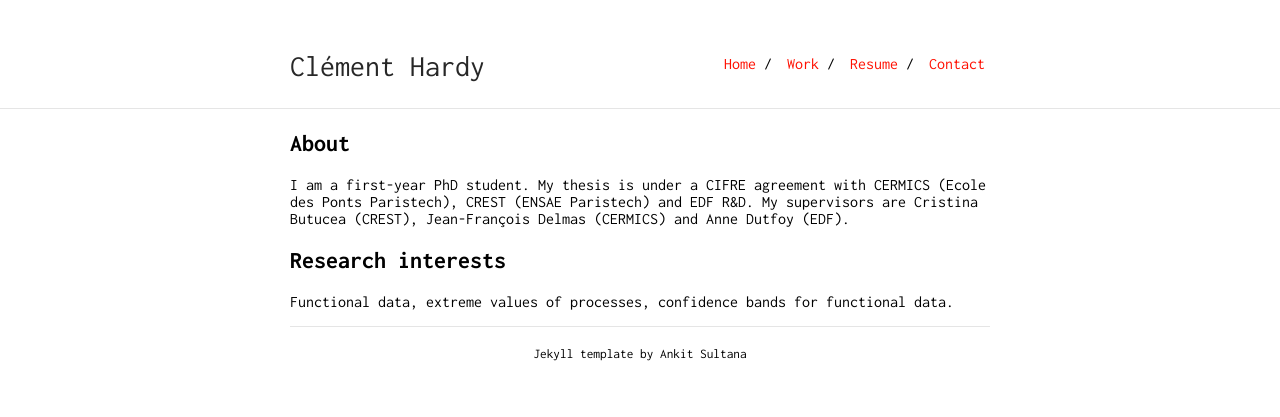
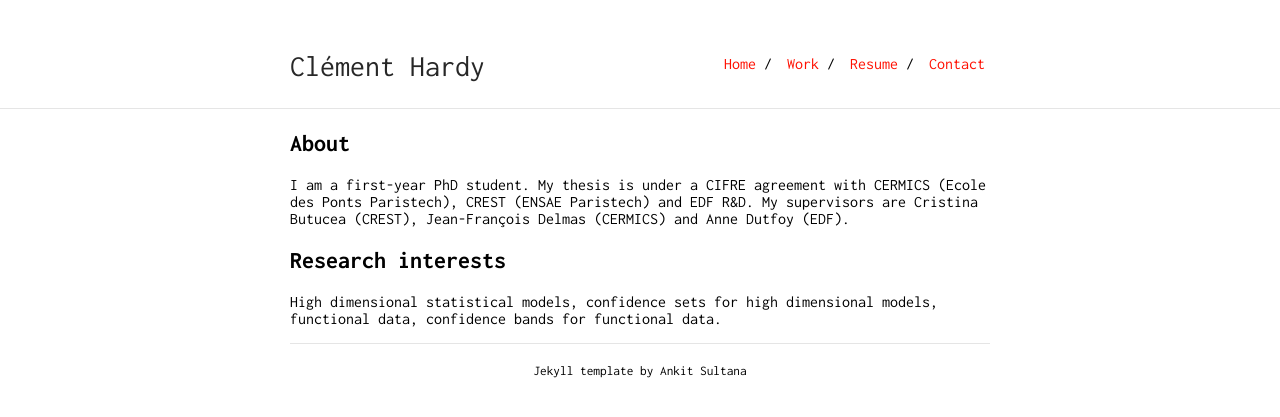
Before and after one commit to ClementHardy/clementhardy.github.io, a Jekyll site: the page built from index.md, in a window 1280 px wide. Shown: the top 417 px of the page. Built offline with Jekyll 4.4.1, drawn with Linux system fonts in a browser that asks for light colours.

Commit message:
Update index.md

```diff
--- a/index.md
+++ b/index.md
@@ -7,5 +7,4 @@ layout: default
 I am a first-year PhD student. My thesis is under a CIFRE agreement with CERMICS (Ecole des Ponts Paristech), CREST (ENSAE Paristech) and EDF R&D. My supervisors are Cristina Butucea (CREST), Jean-François Delmas (CERMICS) and Anne Dutfoy (EDF).
 
 ## Research interests
-Functional data, extreme values of processes,
-confidence bands for functional data.
+High dimensional statistical models, confidence sets for high dimensional models, functional data, confidence bands for functional data.
```
